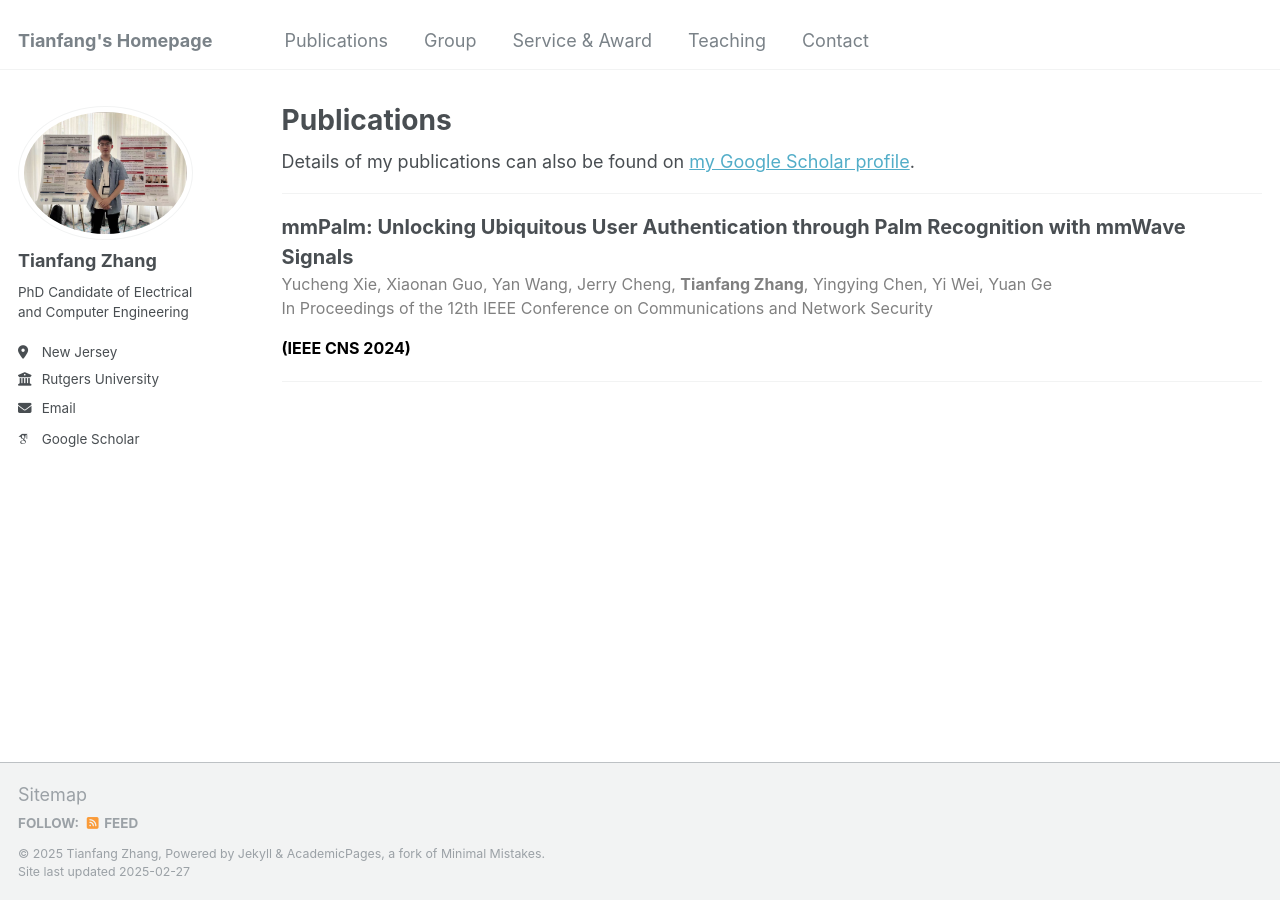
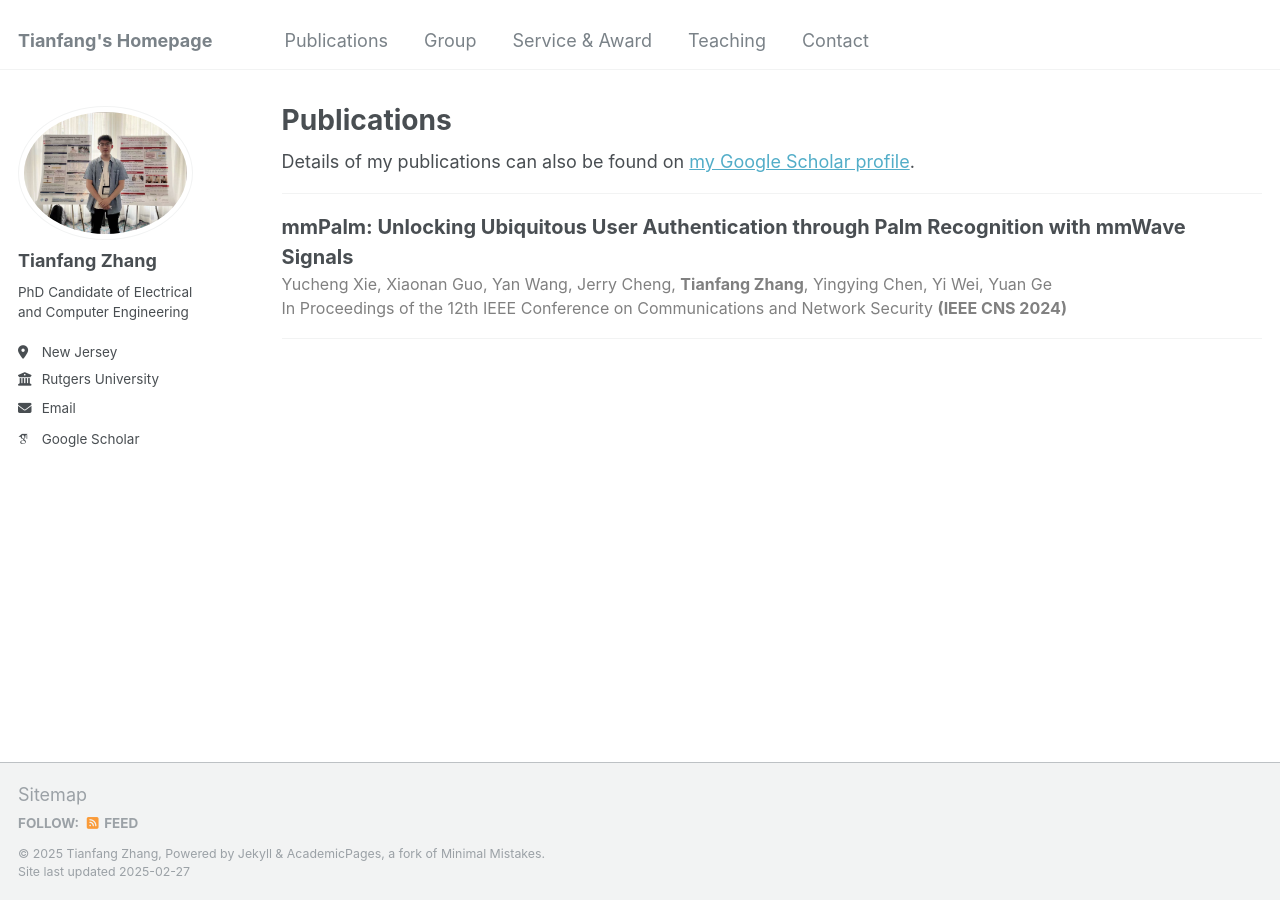
Before and after one commit to tianfang96/tianfang96.github.io, a Jekyll site: the page built from _pages/publications.html, in a window 1280 px wide. Built offline with Jekyll 4.4.1, drawn with Linux system fonts in a browser that asks for light colours; some web fonts are replaced.

Commit message:
Update publications.html

```diff
--- a/_pages/publications.html
+++ b/_pages/publications.html
@@ -17,6 +17,6 @@ author_profile: true
   Yucheng Xie, Xiaonan Guo, Yan Wang, Jerry Cheng, <strong>Tianfang Zhang</strong>, Yingying Chen, Yi Wei, Yuan Ge
 </div>
 <div style="font-size: 16px; color: gray;">
-  In Proceedings of the 12th IEEE Conference on Communications and Network Security <p style="color: black"><strong>(IEEE CNS 2024)</strong></p>
+  In Proceedings of the 12th IEEE Conference on Communications and Network Security <strong>(IEEE CNS 2024)</strong>
 </div>
 <hr>
```
